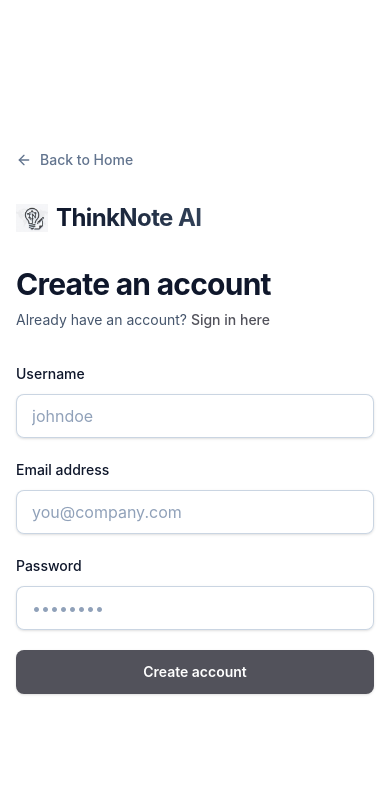
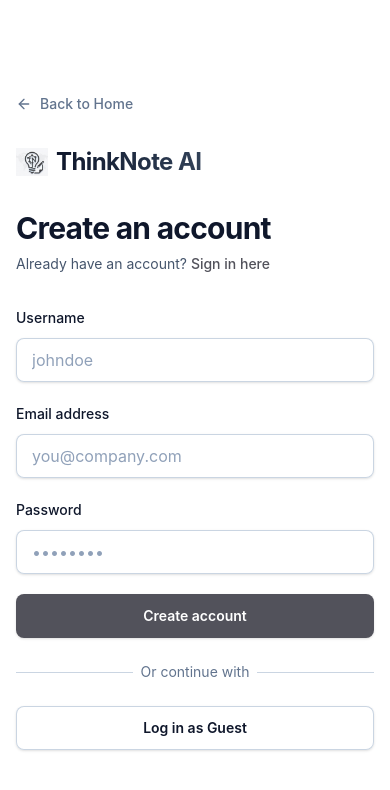
Before and after one commit to Akshit945/ThinkNote-AI, a React (Vite) app in the folder client/: page /register in a window 390 px wide. Shown: the top 790 px of the page. Built offline with nearby package versions, Linux system fonts and the light colour scheme.

Commit message:
login as guest added

```diff
--- a/client/src/pages/Landing.jsx
+++ b/client/src/pages/Landing.jsx
@@ -1,7 +1,26 @@
-import { Link } from 'react-router-dom';
+import { useState } from 'react';
+import { Link, useNavigate } from 'react-router-dom';
+import axios from 'axios';
 import { BookOpen, Search, Zap, Shield, ArrowRight, Github, Sparkles, Youtube, AlignLeft, Bot, Globe, Brain } from 'lucide-react';
 
 const Landing = () => {
+    const navigate = useNavigate();
+    const [isLoading, setIsLoading] = useState(false);
+
+    const handleGuestLogin = async () => {
+        setIsLoading(true);
+        try {
+            const { data } = await axios.post(`${import.meta.env.VITE_API_URL}/api/auth/login`, {
+                email: 'guest@thinknote.ai',
+                password: 'Guest123',
+            });
+            localStorage.setItem('token', data.token);
+            navigate('/dashboard');
+        } catch (err) {
+            console.error('Guest Login Failed', err);
+            setIsLoading(false);
+        }
+    };
     return (
         <div className="min-h-screen bg-slate-50 font-sans selection:bg-slate-200">
             {/* Navbar */}
@@ -32,6 +51,13 @@
                                 </Link>
                             ) : (
                                 <>
+                                    <button
+                                        onClick={handleGuestLogin}
+                                        disabled={isLoading}
+                                        className="text-sm font-medium text-slate-600 hover:text-slate-900 transition-colors hidden sm:block disabled:opacity-50"
+                                    >
+                                        {isLoading ? 'Logging in...' : 'Log in as Guest'}
+                                    </button>
                                     <Link
                                         to="/login"
                                         className="text-sm font-medium text-slate-600 hover:text-slate-900 transition-colors hidden sm:block"
--- a/client/src/pages/Login.jsx
+++ b/client/src/pages/Login.jsx
@@ -29,6 +29,22 @@
             navigate('/dashboard');
         } catch (err) {
             setError(err.response?.data?.message || 'Login Failed');
+            setIsLoading(false);
+        }
+    };
+
+    const handleGuestLogin = async () => {
+        setIsLoading(true);
+        setError('');
+        try {
+            const { data } = await axios.post(`${import.meta.env.VITE_API_URL}/api/auth/login`, {
+                email: 'guest@thinknote.ai',
+                password: 'Guest123',
+            });
+            localStorage.setItem('token', data.token);
+            navigate('/dashboard');
+        } catch (err) {
+            setError(err.response?.data?.message || 'Guest Login Failed');
             setIsLoading(false);
         }
     };
@@ -119,6 +135,27 @@
                                 <span className="relative z-10">{isLoading ? 'Signing in...' : 'Sign in'}</span>
                             </button>
                         </form>
+
+                        <div className="mt-6">
+                            <div className="relative">
+                                <div className="absolute inset-0 flex items-center">
+                                    <div className="w-full border-t border-slate-300" />
+                                </div>
+                                <div className="relative flex justify-center text-sm">
+                                    <span className="bg-white px-2 text-slate-500">Or continue with</span>
+                                </div>
+                            </div>
+
+                            <div className="mt-6">
+                                <button
+                                    onClick={handleGuestLogin}
+                                    disabled={isLoading}
+                                    className="flex w-full justify-center rounded-lg bg-white px-3 py-3 text-sm font-semibold text-slate-900 shadow-sm ring-1 ring-inset ring-slate-300 hover:bg-slate-50 focus-visible:outline focus-visible:outline-2 focus-visible:outline-offset-2 focus-visible:outline-brand-600 transition-all disabled:opacity-70 disabled:cursor-not-allowed"
+                                >
+                                    Log in as Guest
+                                </button>
+                            </div>
+                        </div>
                     </div>
                 </div>
             </div>
--- a/client/src/pages/Register.jsx
+++ b/client/src/pages/Register.jsx
@@ -31,6 +31,22 @@
             navigate('/dashboard');
         } catch (err) {
             setError(err.response?.data?.message || 'Registration Failed');
+            setIsLoading(false);
+        }
+    };
+
+    const handleGuestLogin = async () => {
+        setIsLoading(true);
+        setError('');
+        try {
+            const { data } = await axios.post(`${import.meta.env.VITE_API_URL}/api/auth/login`, {
+                email: 'guest@thinknote.ai',
+                password: 'Guest123',
+            });
+            localStorage.setItem('token', data.token);
+            navigate('/dashboard');
+        } catch (err) {
+            setError(err.response?.data?.message || 'Guest Login Failed');
             setIsLoading(false);
         }
     };
@@ -151,6 +167,27 @@
                                 <span className="relative z-10">{isLoading ? 'Creating account...' : 'Create account'}</span>
                             </button>
                         </form>
+
+                        <div className="mt-6">
+                            <div className="relative">
+                                <div className="absolute inset-0 flex items-center">
+                                    <div className="w-full border-t border-slate-300" />
+                                </div>
+                                <div className="relative flex justify-center text-sm">
+                                    <span className="bg-white px-2 text-slate-500">Or continue with</span>
+                                </div>
+                            </div>
+
+                            <div className="mt-6">
+                                <button
+                                    onClick={handleGuestLogin}
+                                    disabled={isLoading}
+                                    className="flex w-full justify-center rounded-lg bg-white px-3 py-3 text-sm font-semibold text-slate-900 shadow-sm ring-1 ring-inset ring-slate-300 hover:bg-slate-50 focus-visible:outline focus-visible:outline-2 focus-visible:outline-offset-2 focus-visible:outline-brand-600 transition-all disabled:opacity-70 disabled:cursor-not-allowed"
+                                >
+                                    Log in as Guest
+                                </button>
+                            </div>
+                        </div>
                     </div>
                 </div>
             </div>
```
